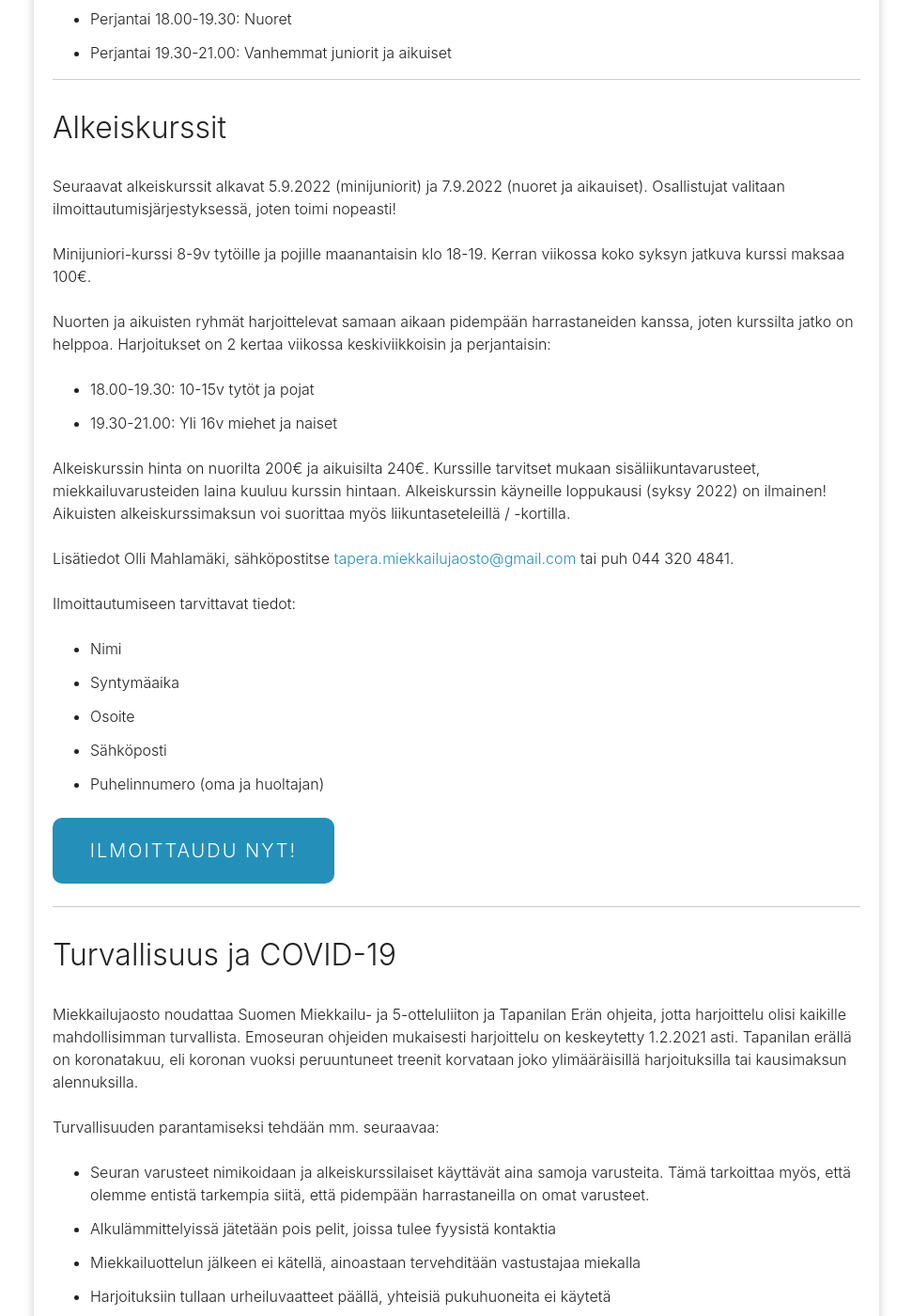
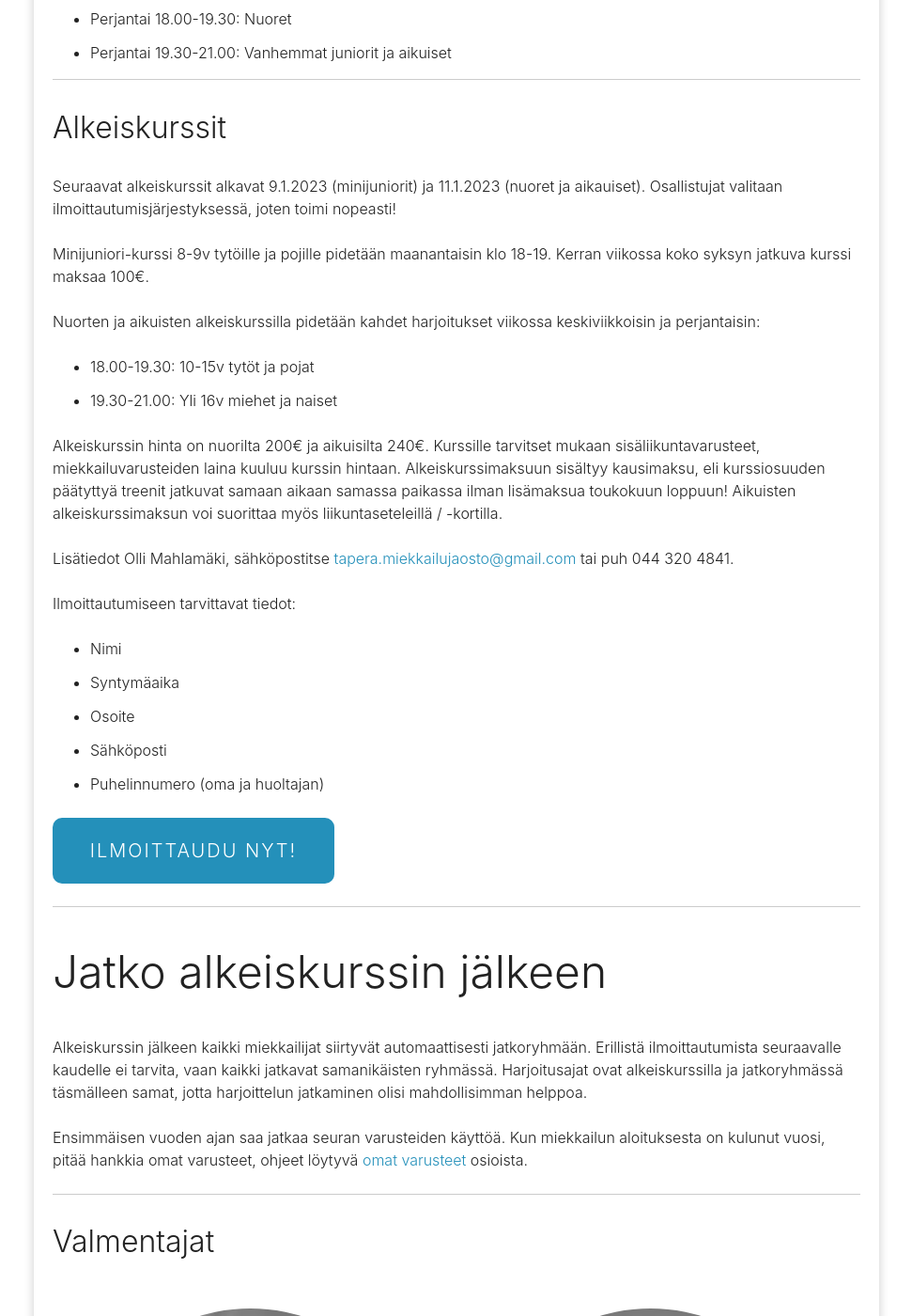
Before and after one commit to omahlama/eramiekkailu.fi, a Jekyll site: the page built from index.md, in a window 1280 px wide and 1400 px high, scrolled down 884 px. Shown: the whole window at 94% size, without its empty margins (154-1125 px from the left). Built offline with Jekyll 4.4.1, drawn with Linux system fonts in a browser that asks for light colours; nearby versions of some CDN libraries; some of the changed text lies outside the part shown.

Commit message:
Uusi alkeiskurssi + ohjeita

```diff
--- a/index.md
+++ b/index.md
@@ -25,16 +25,16 @@ Harjoitukset on maanantaisin, keskiviikkoisin ja perjantaisin:
 
 ## Alkeiskurssit
 
-Seuraavat alkeiskurssit alkavat 5.9.2022 (minijuniorit) ja 7.9.2022 (nuoret ja aikauiset). Osallistujat valitaan ilmoittautumisjärjestyksessä, joten toimi nopeasti!
+Seuraavat alkeiskurssit alkavat 9.1.2023 (minijuniorit) ja 11.1.2023 (nuoret ja aikauiset). Osallistujat valitaan ilmoittautumisjärjestyksessä, joten toimi nopeasti!
 
-Minijuniori-kurssi 8-9v tytöille ja pojille maanantaisin klo 18-19. Kerran viikossa koko syksyn jatkuva kurssi maksaa 100€.
+Minijuniori-kurssi 8-9v tytöille ja pojille pidetään maanantaisin klo 18-19. Kerran viikossa koko syksyn jatkuva kurssi maksaa 100€.
 
-Nuorten ja aikuisten ryhmät harjoittelevat samaan aikaan pidempään harrastaneiden kanssa, joten kurssilta jatko on helppoa. Harjoitukset on 2 kertaa viikossa keskiviikkoisin ja perjantaisin:
+Nuorten ja aikuisten alkeiskurssilla pidetään kahdet harjoitukset viikossa keskiviikkoisin ja perjantaisin:
 
 - 18.00-19.30: 10-15v tytöt ja pojat
 - 19.30-21.00: Yli 16v miehet ja naiset
 
-Alkeiskurssin hinta on nuorilta 200€ ja aikuisilta 240€. Kurssille tarvitset mukaan sisäliikuntavarusteet, miekkailuvarusteiden laina kuuluu kurssin hintaan. Alkeiskurssin käyneille loppukausi (syksy 2022) on ilmainen! Aikuisten alkeiskurssimaksun voi suorittaa myös liikuntaseteleillä / -kortilla.
+Alkeiskurssin hinta on nuorilta 200€ ja aikuisilta 240€. Kurssille tarvitset mukaan sisäliikuntavarusteet, miekkailuvarusteiden laina kuuluu kurssin hintaan. Alkeiskurssimaksuun sisältyy kausimaksu, eli kurssiosuuden päätyttyä treenit jatkuvat samaan aikaan samassa paikassa ilman lisämaksua toukokuun loppuun! Aikuisten alkeiskurssimaksun voi suorittaa myös liikuntaseteleillä / -kortilla.
 
 Lisätiedot Olli Mahlamäki, sähköpostitse [tapera.miekkailujaosto@gmail.com](mailto:tapera.miekkailujaosto@gmail.com) tai puh 044 320 4841.
 
@@ -46,23 +46,17 @@ Ilmoittautumiseen tarvittavat tiedot:
 - Sähköposti
 - Puhelinnumero (oma ja huoltajan)
 
-<a href="https://forms.gle/h1d9gqrLmYkd1Ew49" class="register-button" role="button">Ilmoittaudu nyt!</a>
+<a href="https://forms.gle/xZXiYBiofPvcrXvJ6" class="register-button" role="button" target="_blank">Ilmoittaudu nyt!</a>
 
 <hr>
 
-## Turvallisuus ja COVID-19
+# Jatko alkeiskurssin jälkeen
 
-Miekkailujaosto noudattaa Suomen Miekkailu- ja 5-otteluliiton ja Tapanilan Erän ohjeita, jotta harjoittelu olisi kaikille mahdollisimman turvallista.
-Emoseuran ohjeiden mukaisesti harjoittelu on keskeytetty 1.2.2021 asti. Tapanilan erällä on koronatakuu, eli koronan vuoksi peruuntuneet treenit korvataan
-joko ylimääräisillä harjoituksilla tai kausimaksun alennuksilla.
+Alkeiskurssin jälkeen kaikki miekkailijat siirtyvät automaattisesti jatkoryhmään. Erillistä ilmoittautumista seuraavalle kaudelle ei tarvita, vaan kaikki jatkavat
+samanikäisten ryhmässä. Harjoitusajat ovat alkeiskurssilla ja jatkoryhmässä täsmälleen samat, jotta harjoittelun jatkaminen olisi mahdollisimman helppoa.
 
-Turvallisuuden parantamiseksi tehdään mm. seuraavaa:
-
-- Seuran varusteet nimikoidaan ja alkeiskurssilaiset käyttävät aina samoja varusteita. Tämä tarkoittaa myös, että olemme entistä tarkempia siitä, että pidempään harrastaneilla on omat varusteet.
-- Alkulämmittelyissä jätetään pois pelit, joissa tulee fyysistä kontaktia
-- Miekkailuottelun jälkeen ei kätellä, ainoastaan tervehditään vastustajaa miekalla
-- Harjoituksiin tullaan urheiluvaatteet päällä, yhteisiä pukuhuoneita ei käytetä
-- Eri harjoitusryhmien väliin jätetään 5 min tauko, jotta edellinen ryhmä ehtii poistua ennen uuden ryhmän saapumista.
+Ensimmäisen vuoden ajan saa jatkaa seuran varusteiden käyttöä. Kun miekkailun aloituksesta on kulunut vuosi, pitää hankkia omat varusteet, ohjeet löytyvä
+<a href="omat-varusteet/">omat varusteet</a> osioista.
 
 <hr>
 
```
Also changed, not shown: other parts of index.md (+3 -2 lines).
